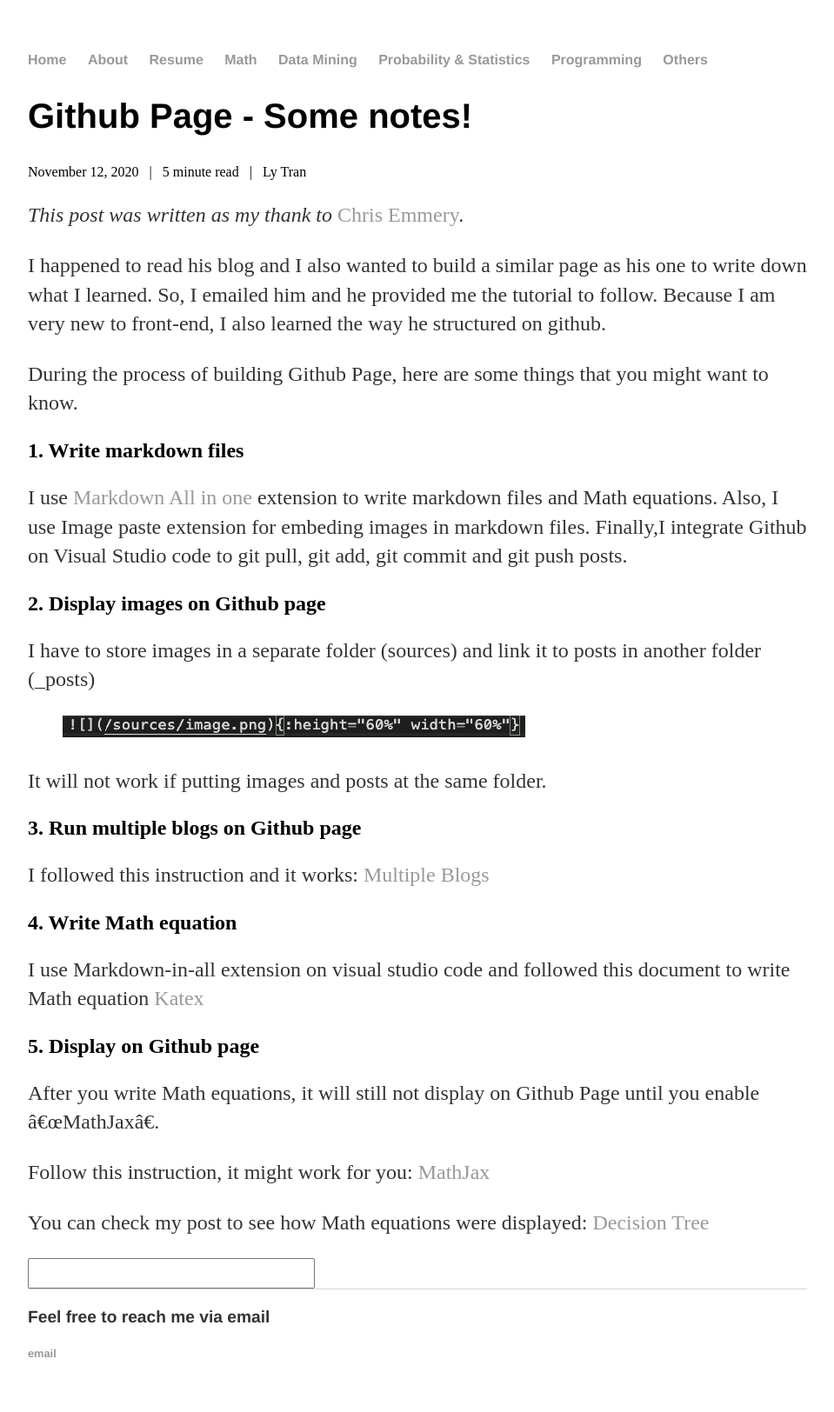
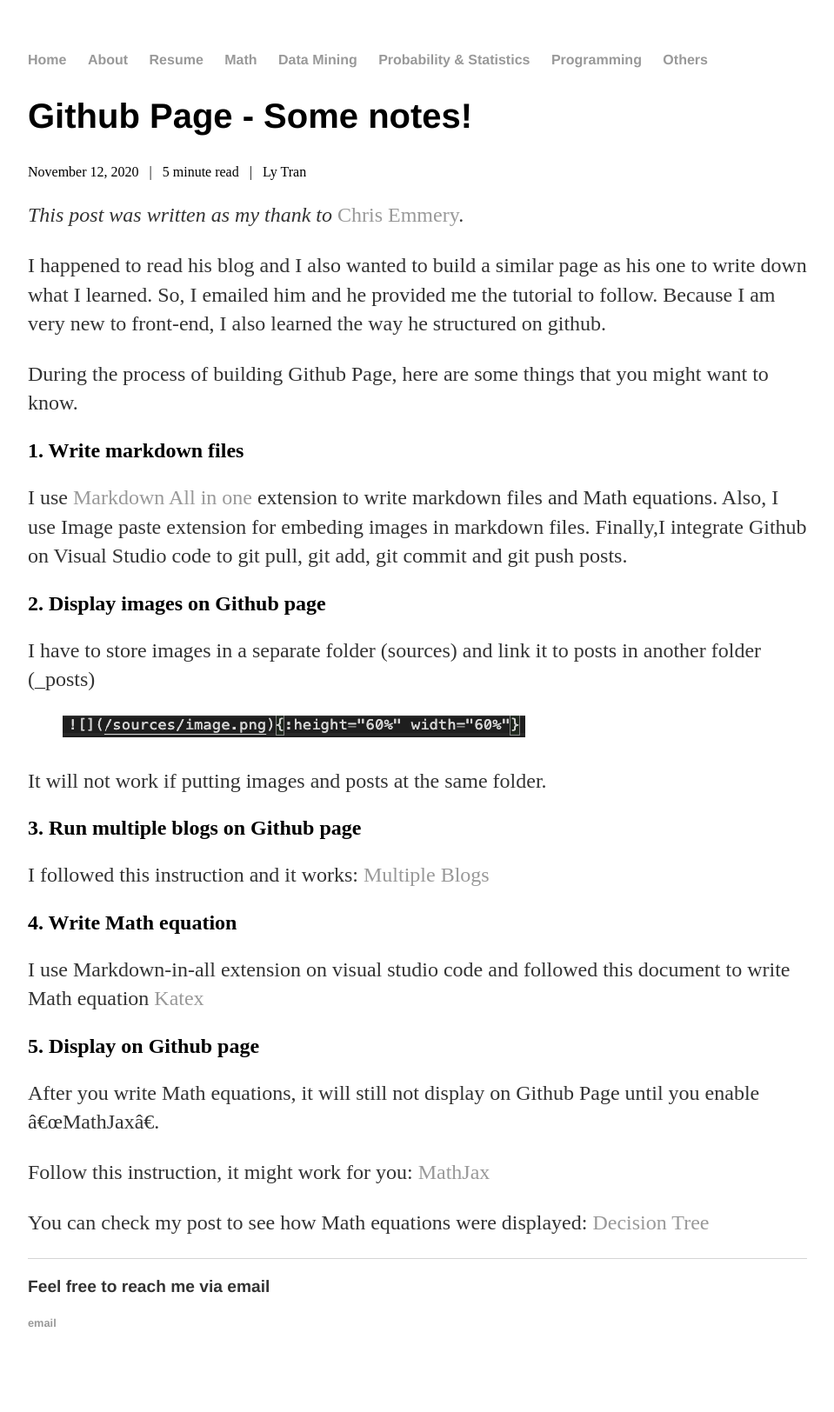
Before and after one commit to lytranp/lytranp.github.io, a Jekyll site: the page built from _posts/others/2020-11-12-github-page-notes.md, in a window 1280 px wide. Shown: the whole page at 87% size, without its empty margins (160-1119 px from the left). Built offline with Jekyll 4.4.1, drawn with Linux system fonts in a browser that asks for light colours; a script that is not in the unit is left out; after the commit the page ends 1589 px from its top, so only the background shows below that.

Commit message:
Update post.html

```diff
--- a/_layouts/post.html
+++ b/_layouts/post.html
@@ -26,8 +26,6 @@ layout: default
 	<div class="divider"></div>
 
 	{{ content }}
-	<input class="my-style" type="text" />
-
 
 </article>
 
```
